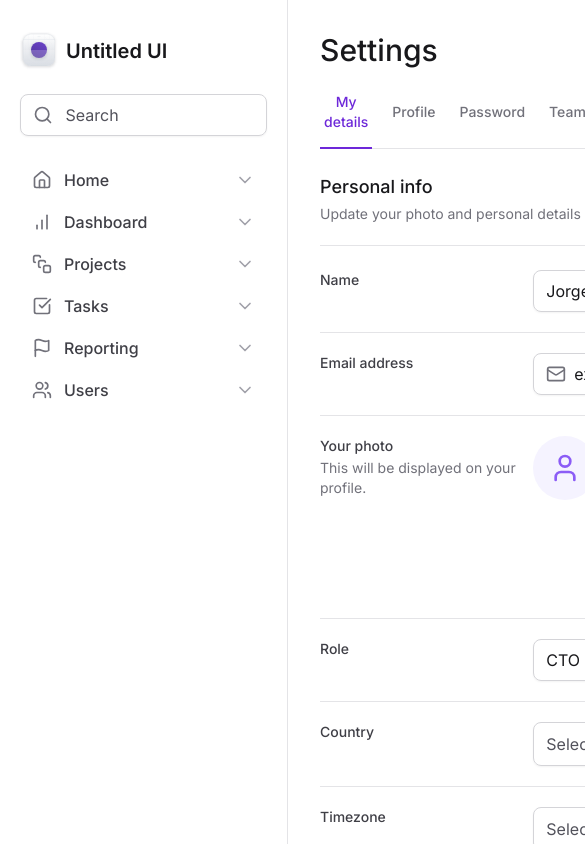
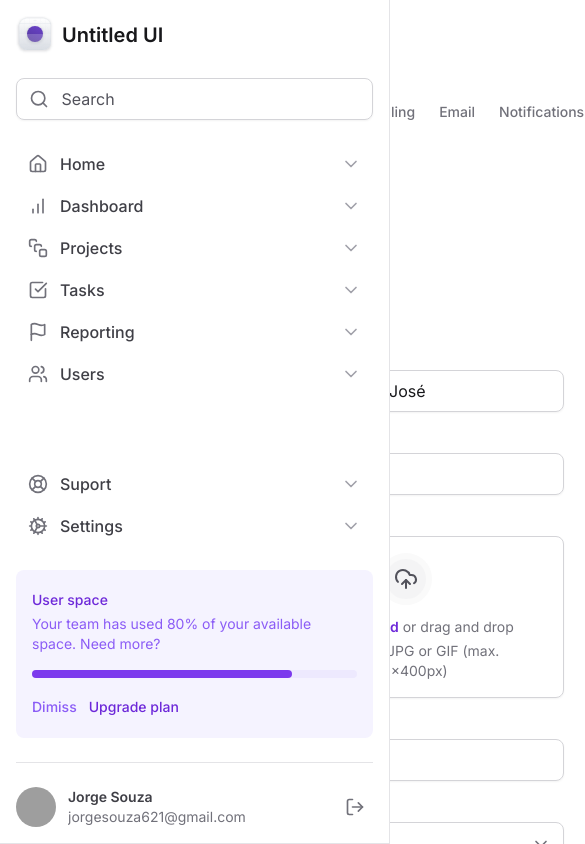
Before and after one commit to jorgedss/tailwind-css, a Next.js app: page / in a window 390 px wide. Shown: the top 844 px of the page, 585 px wide, since content can reach past the window. Built offline with nearby package versions, Linux system fonts and the light colour scheme; grey boxes are pictures that could not be loaded.

Commit message:
Responsividade da Sidebar

```diff
--- a/src/components/Sidebar/index.tsx
+++ b/src/components/Sidebar/index.tsx
@@ -18,7 +18,7 @@ import * as Input from '../Input'
 
 export function Sidebar() {
   return (
-    <aside className="flex flex-col gap-6 border-r  border-zinc-200 px-5 py-8 ">
+    <aside className="flex p-4 bottom-0 flex-col border-b gap-6 border-r  border-zinc-200  top-0  fixed left-0 right-0 z-20 bg-white lg:right-auto lg:w-80 lg:border-r lg:px-5 lg:py-8 lg:relative">
       <Logo />
       <Input.Root>
         <Input.Prefix>
```
